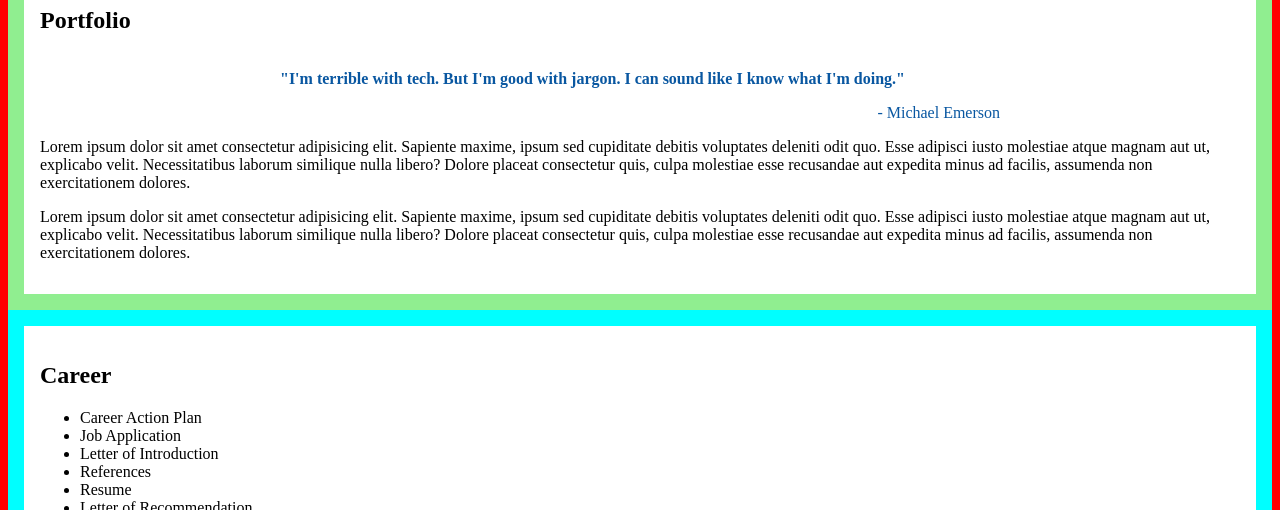
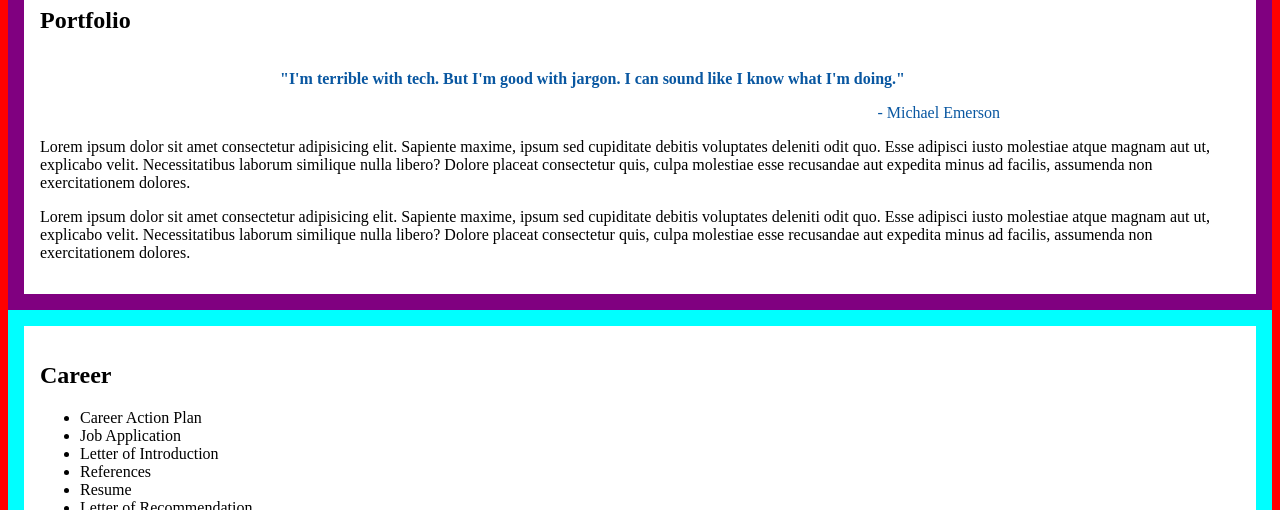
Before and after one commit to chagoyan/mchagoyan032025, a plain HTML site: page index.html in a window 1280 px wide. Shown: the part 996-1506 px from the top of the page. Drawn offline with Linux system fonts and the light colour scheme.

Commit message:
Added media queries code to index.html

```diff
--- a/styles.css
+++ b/styles.css
@@ -124,3 +124,16 @@ audio {
     display: block;
     margin: auto;
 }
+
+@media screen and (min-width:650px) {
+    #pagecontent {
+        background-color: red;
+    }
+}
+
+@media screen and (min-width:1000px) {
+    #pagecontent {
+        background-color: purple;
+    }
+
+}
```
